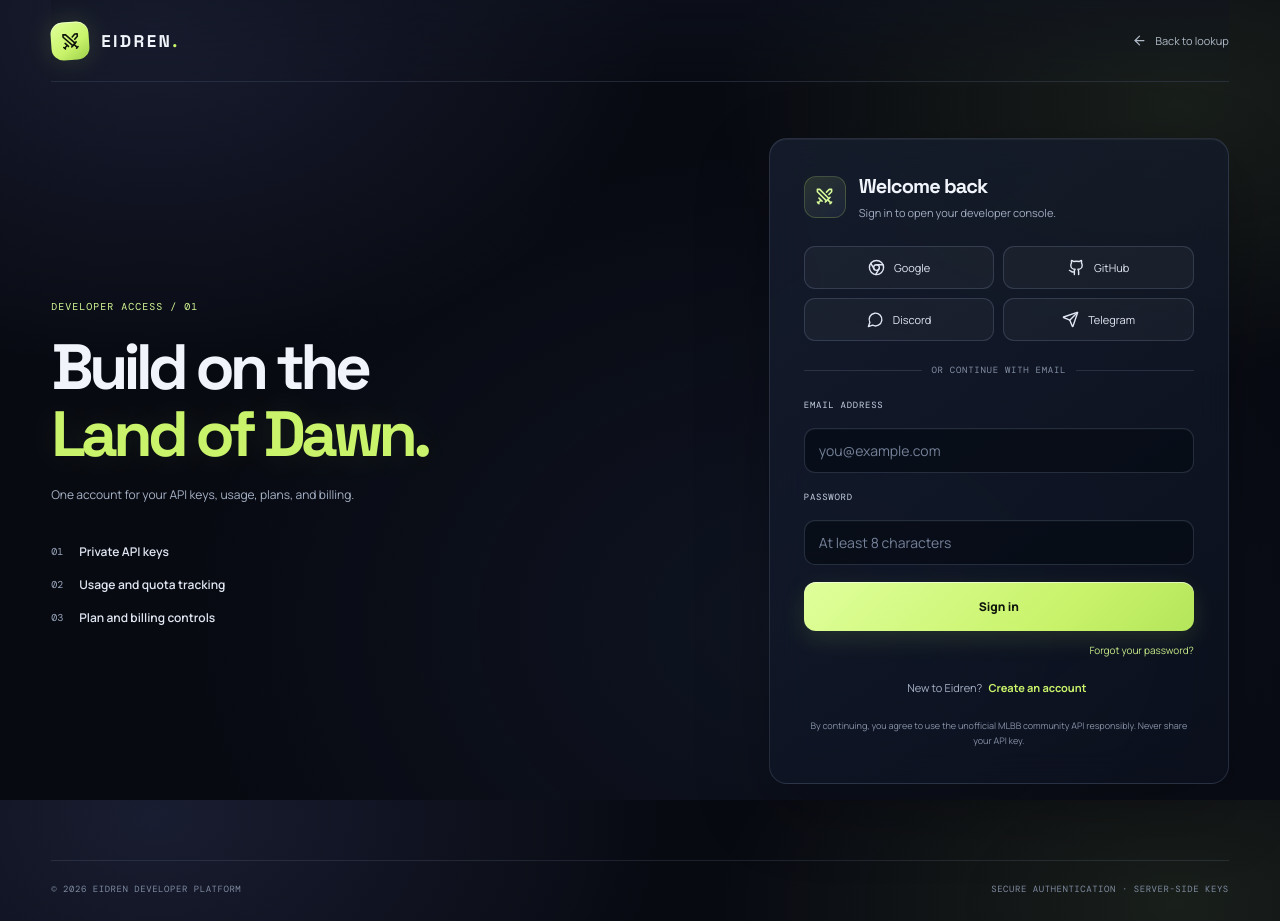
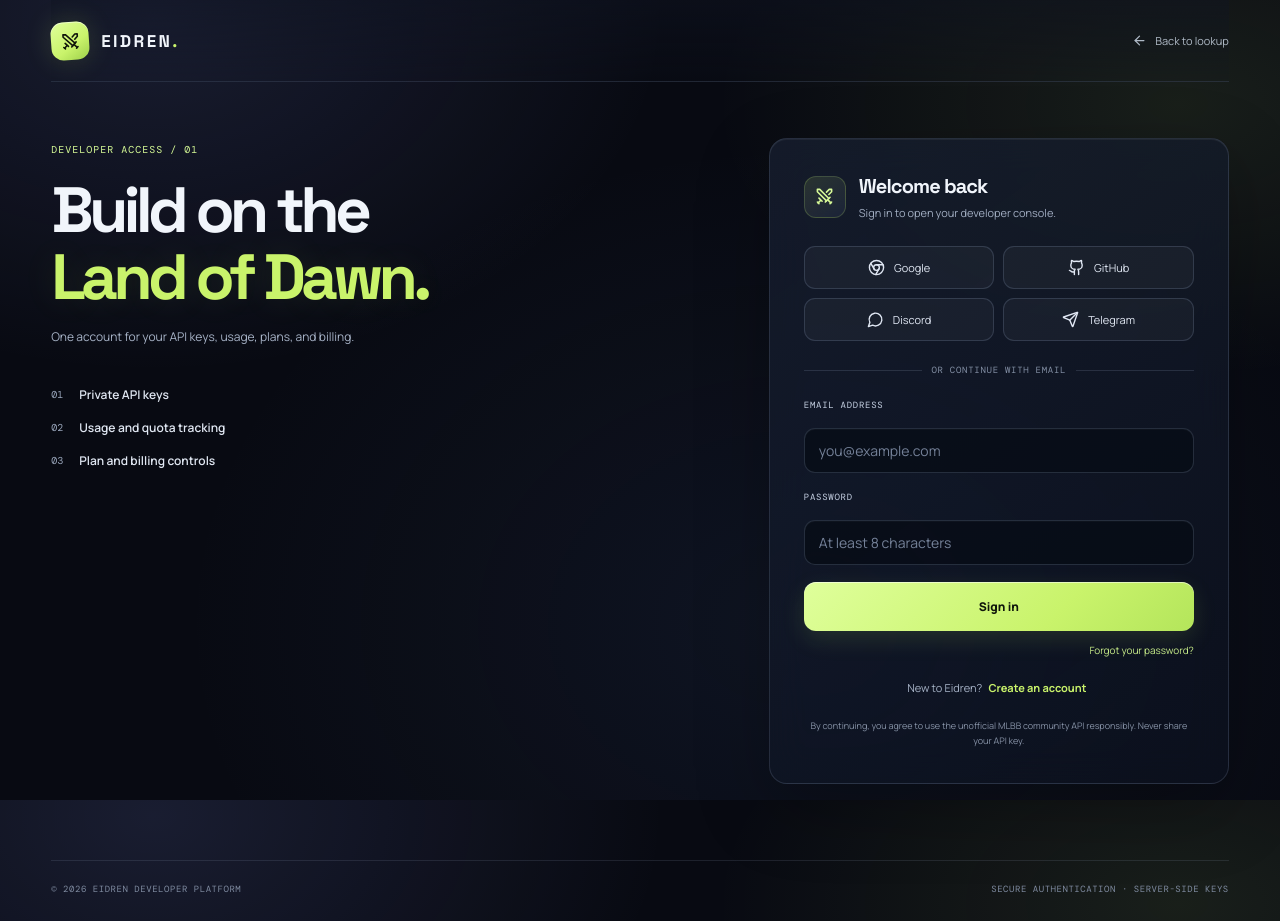
Before and after one commit to Vaelrixx/eidrencore-svg-mlbb-ign-lookup, a Next.js app: page /login in a window 1280 px wide. Built offline with nearby package versions, Linux system fonts and the light colour scheme.

Commit message:
Align authentication layout on desktop
Keep the sign-in and recovery introduction aligned with the top of the auth card on desktop.

```diff
--- a/src/app/globals.css
+++ b/src/app/globals.css
@@ -499,3 +499,9 @@
 @media (prefers-reduced-motion: reduce) {
   *, *::before, *::after { animation-duration: .01ms !important; animation-iteration-count: 1 !important; transition-duration: .01ms !important; scroll-behavior: auto !important; }
 }
+
+
+/* Keep the auth introduction and its form card on the same top alignment. */
+@media (min-width: 761px) {
+  .auth-layout { align-items: start; }
+}
```
